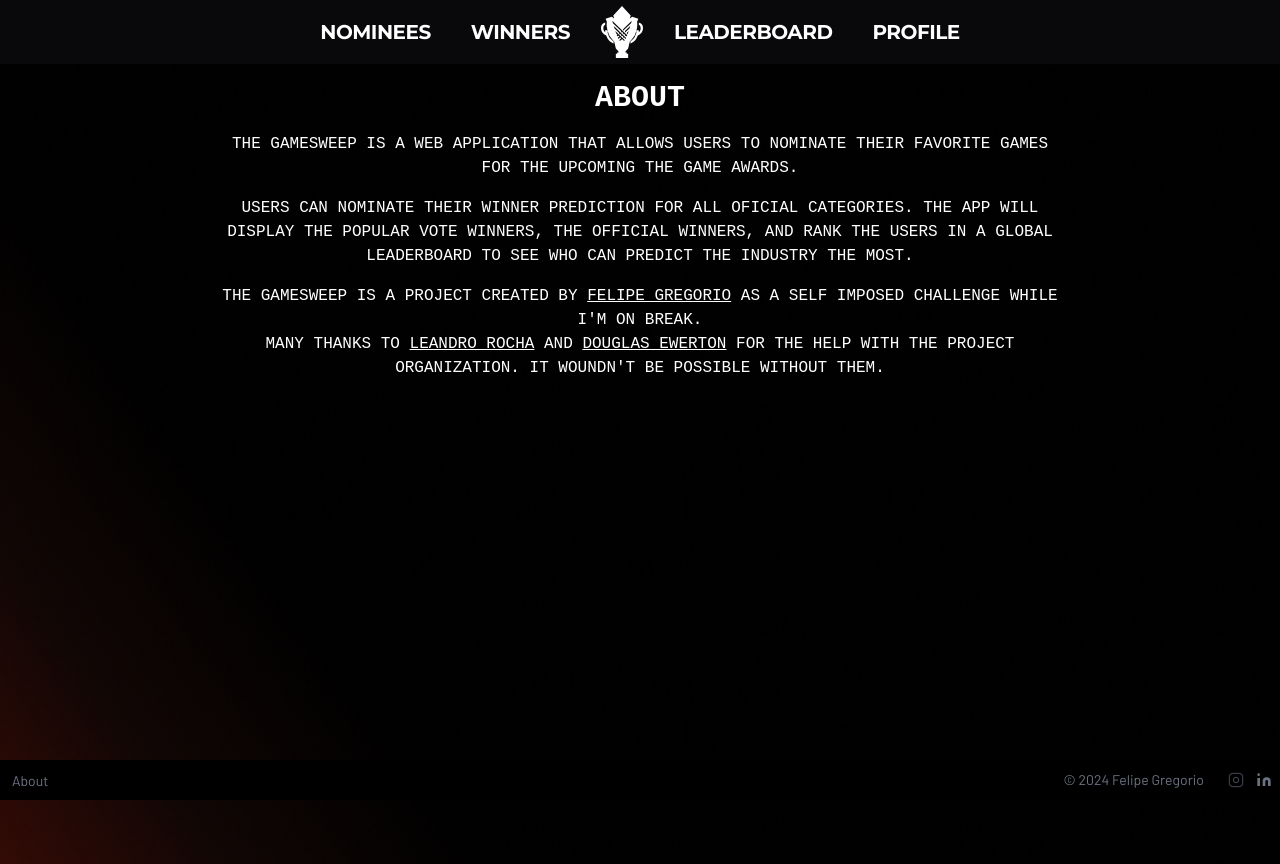
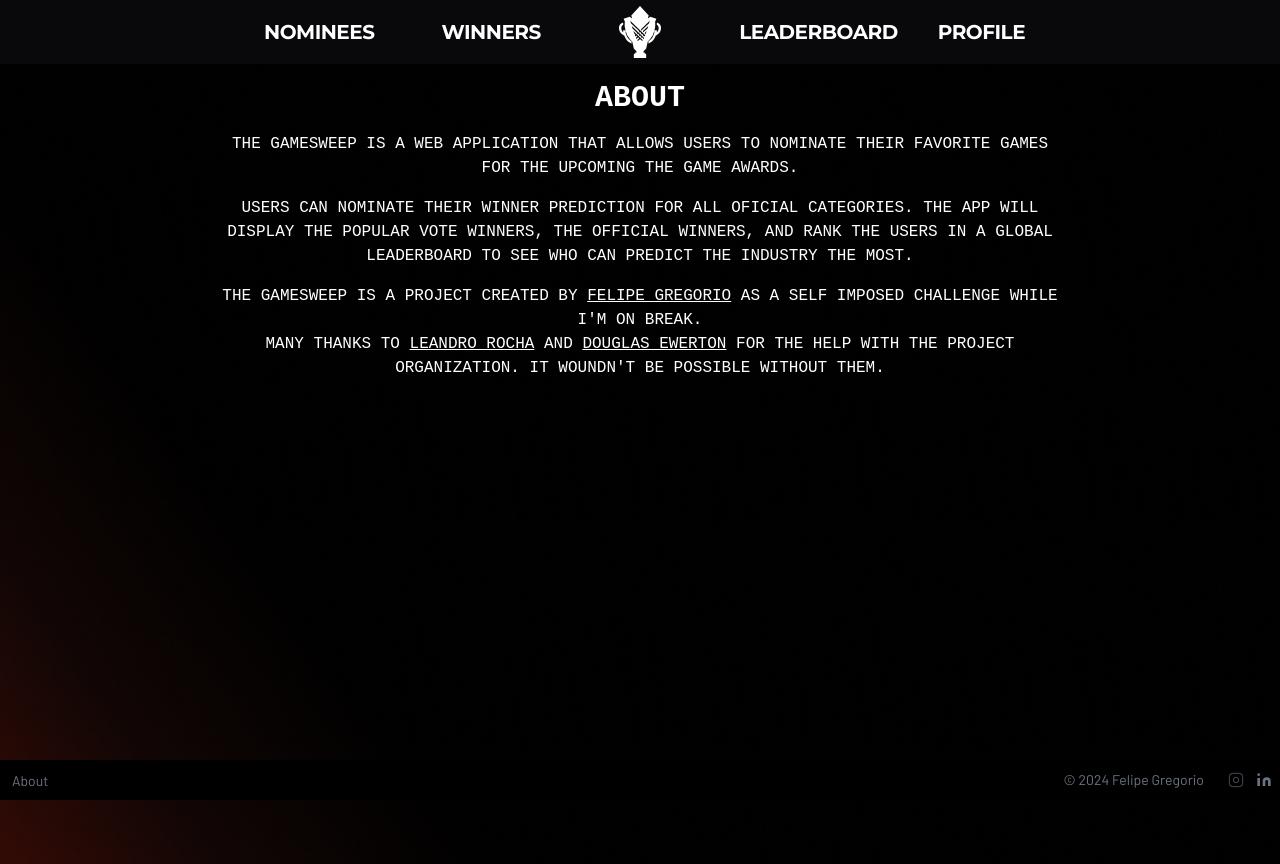
Before and after one commit to flp-gregorio/goty-bet, a React (Vite) app: page /about in a window 1280 px wide. Built offline with nearby package versions, Linux system fonts and the light colour scheme.

Commit message:
refactor: Improve responsiveness of HeaderComponent

```diff
--- a/src/components/HeaderComponent.tsx
+++ b/src/components/HeaderComponent.tsx
@@ -3,9 +3,9 @@ import { Link } from "react-router-dom";
 const HeaderComponent = () => {
   return (
     <header className="text-gray-600 antialiased bg-zinc-950 font-montserrat font-bold text-xl md:text-1xl w-full tracking-tight">
-      <div className="container mx-auto flex flex-wrap items-center justify-between px-3">
-        <nav className="lg:flex lg:items-center mx-auto grid grid-cols-1 ">
-          <div className="flex justify-between md:flex-row md:order-1 order-2">
+      <div className="container mx-auto flex items-center justify-between px-5">
+        <nav className="md:flex md:items-center mx-auto grid grid-cols-1 w-full md:mx-56 md:max-w-screen-lg sm:w-full">
+          <div className="flex justify-between md:flex-row md:order-1 order-2 md:w-2/5 md:text-right">
             <Link
               to="/nominees"
               className="md:mx-5 mr-5 text-white hover:text-orange-600 transition-all duration-500"
@@ -37,7 +37,7 @@ const HeaderComponent = () => {
               />
             </svg>
           </Link>
-          <div className="flex justify-between md:flex-row md:order-3 order-3">
+          <div className="flex justify-between md:flex-row md:order-3 order-3 md:w-2/5 md:text-left">
             <Link
               to="/leaderboard"
               className="md:mx-5 mr-5 text-white hover:text-orange-600 transition-all duration-500"
```
